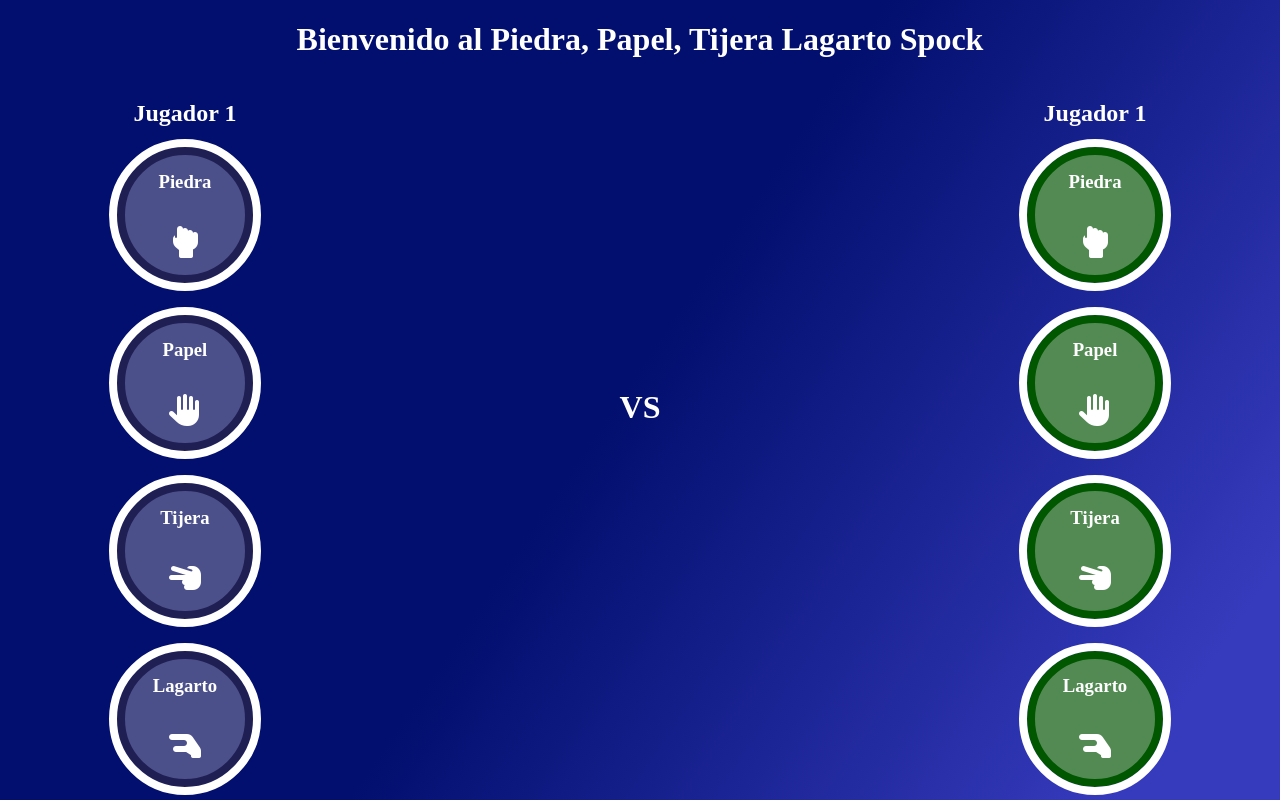
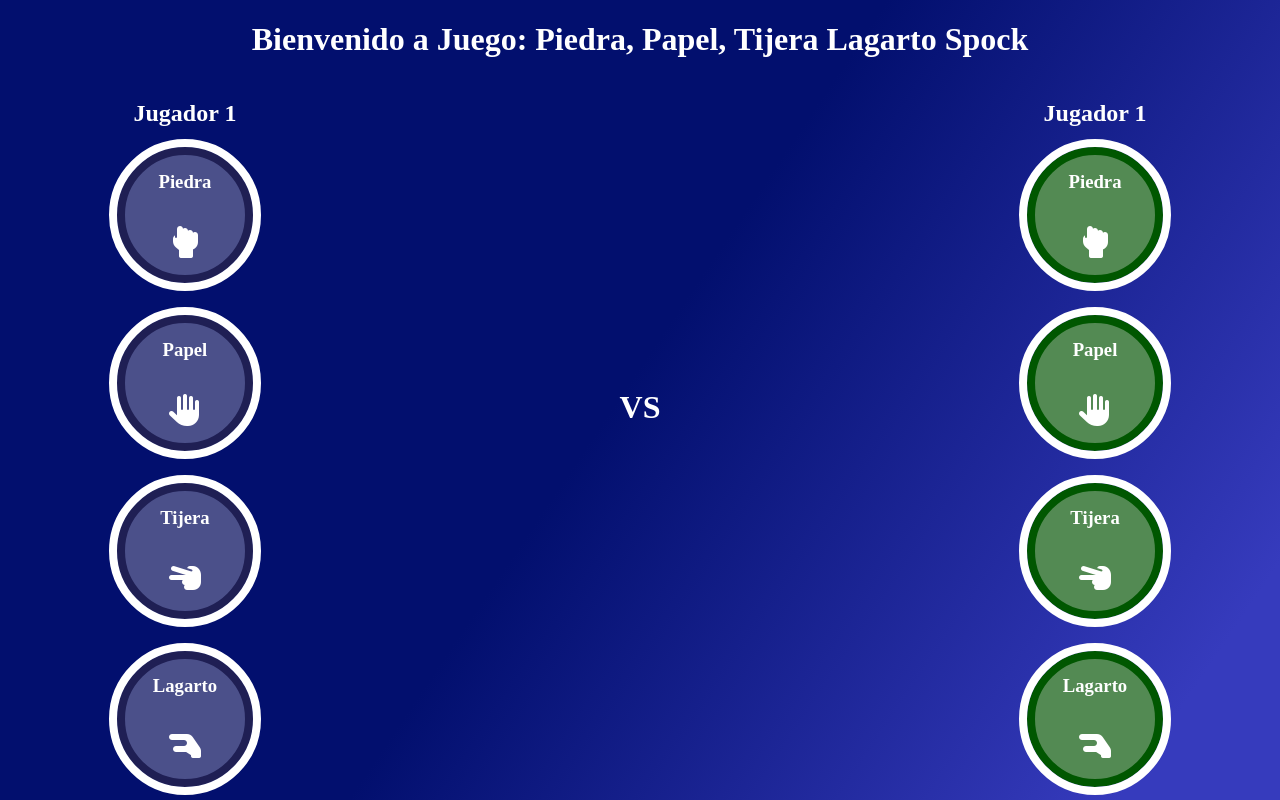
Before and after one commit to AngelDev1902/JuegoAzar, a plain HTML site: page index.html in a window 1280 px wide. Shown: the top 800 px of the page. Drawn offline with Linux system fonts and the light colour scheme.

Commit message:
Modificando titulo

```diff
--- a/index.html
+++ b/index.html
@@ -9,7 +9,7 @@
     <script src="https://kit.fontawesome.com/81f690b610.js" crossorigin="anonymous"></script>
 </head>
 <body>
-    <h1>Bienvenido al Piedra, Papel, Tijera Lagarto Spock</h1>
+    <h1>Bienvenido a Juego: Piedra, Papel, Tijera Lagarto Spock</h1>
 
     <div class="container">
         <div class="player player1">
```
